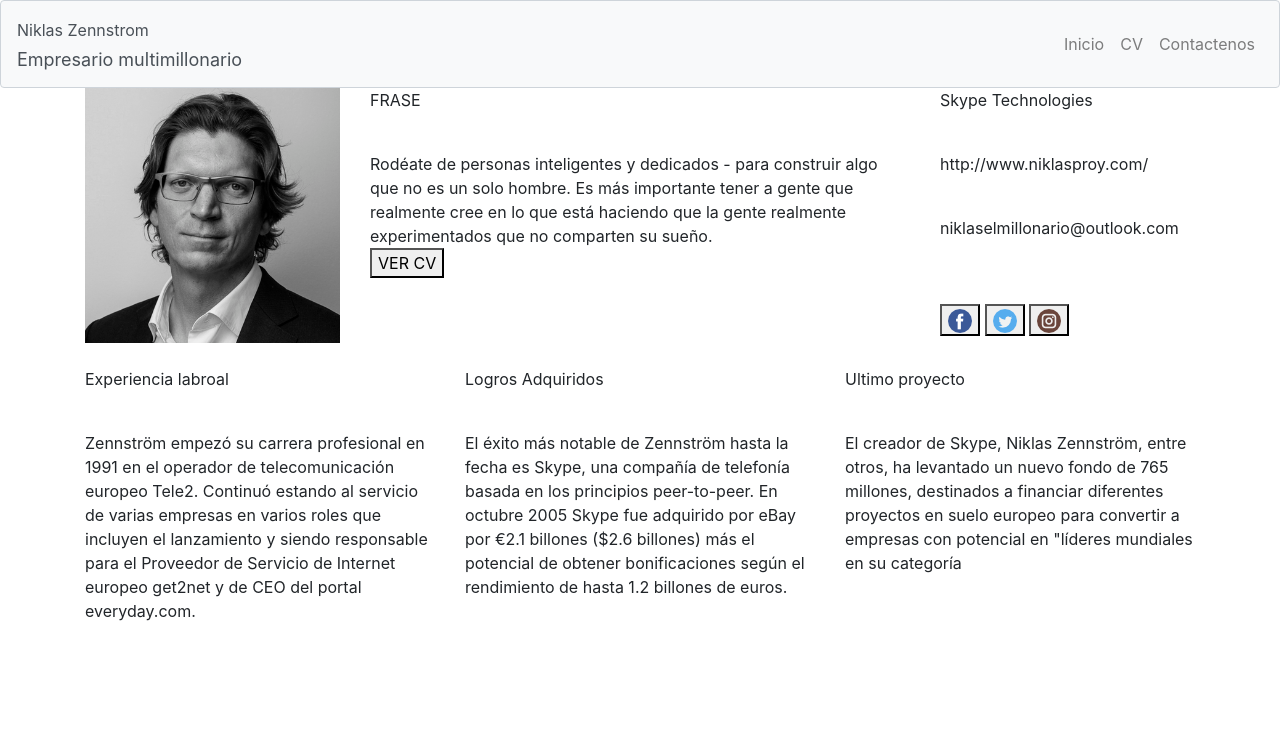
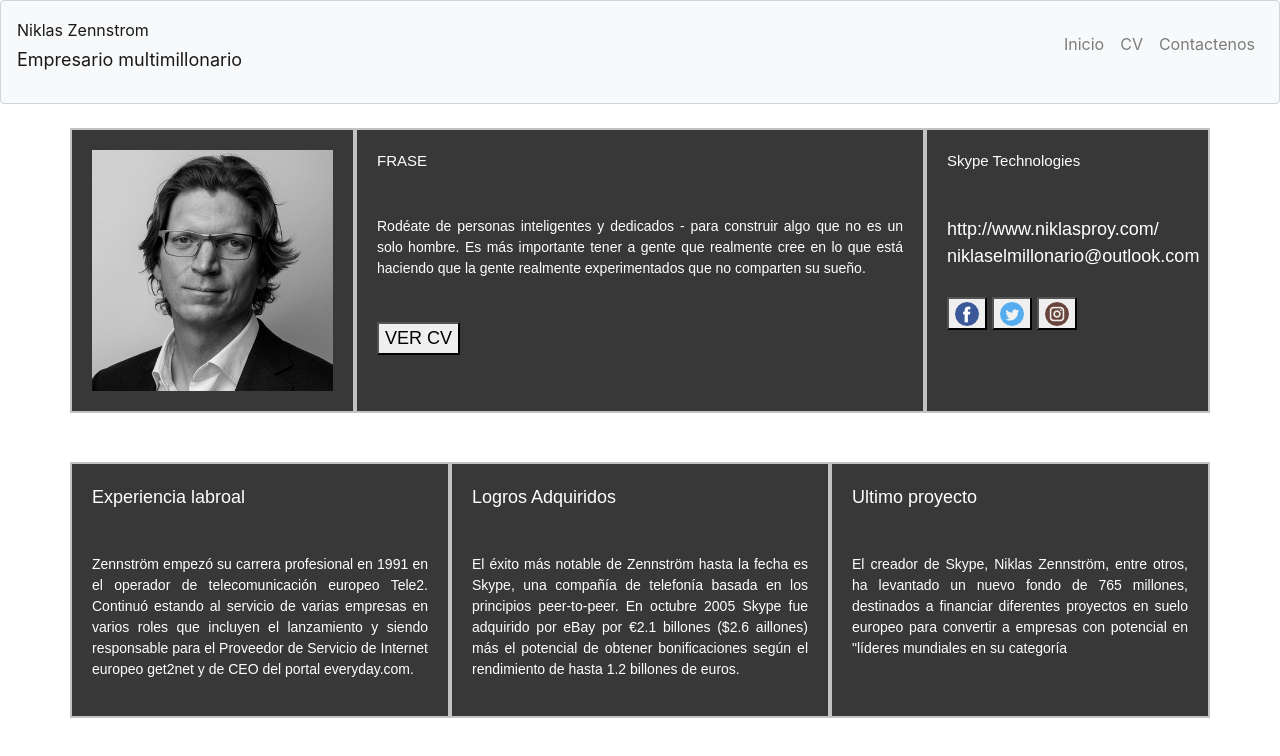
Before and after one commit to rauda4286/web1, a plain HTML site: page index.html in a window 1280 px wide. Drawn offline with nearby package versions, Linux system fonts and the light colour scheme.

Commit message:
Campos y estilo completo

```diff
--- a/css/estilos.css
+++ b/css/estilos.css
@@ -9,7 +9,7 @@
 
 color: #ffffff;
 
-background: #889ccf;
+background: #383838;
 
 margin: 0 0 25px;
 
@@ -17,9 +17,15 @@
 
 padding: 20px;
 
+border: 2px solid #C3C1C1;
+
 }
 
 
 .TextoInicio {
-FONT-SIZE: 12px; COLOR: #FFFFFF; FONT-FAMILY: Arial; TEXT-DECORATION: none ; TEXT-ALIGN:justify;
+FONT-SIZE: 14px; COLOR: #FFFFFF; FONT-FAMILY: Arial; TEXT-DECORATION: none ; TEXT-ALIGN:justify;
 }
+
+.Textotitulo {
+FONT-SIZE: 15px; COLOR: #FFFFFF; FONT-FAMILY: Arial; TEXT-DECORATION: none ; TEXT-ALIGN:justify;
+}
--- a/index.html
+++ b/index.html
@@ -6,7 +6,7 @@
     <title>PAGUINA 1</title>
         <meta name="viewport" content="width=device-width, initial-scale=1, shrink-to-fit=no">
     <link rel="stylesheet" href="https://maxcdn.bootstrapcdn.com/bootstrap/4.0.0/css/bootstrap.min.css" integrity="sha384-Gn5384xqQ1aoWXA+058RXPxPg6fy4IWvTNh0E263XmFcJlSAwiGgFAW/dAiS6JXm" crossorigin="anonymous">
-    <link rel="stylesheet" type="div/css" href="css/estilos.css">
+    <link rel="stylesheet"  href="css/estilos.css">
 
     </head>
 
@@ -14,7 +14,7 @@
 
   <!--  HEADER -->
     <nav class="navbar navbar-expand-lg navbar-light bg-light form-control letra">
-        <a class="navbar-brand letra"  ><font size="3">Niklas Zennstrom</font><br><font size="4">Empresario multimillonario</font></a>
+        <p class="navbar-brand letra"  ><font size="3">Niklas Zennstrom</font><br><font size="4">Empresario multimillonario</font></p>
         <button class="navbar-toggler" type="button" data-toggle="collapse" data-target="#navbarTogglerDemo01" aria-controls="navbarTogglerDemo01" aria-expanded="false" aria-label="Toggle navigation">
     <span class="navbar-toggler-icon"></span>
   </button>
@@ -28,33 +28,34 @@
 
   <ul class="nav navbar-nav navbar-right " >
   <li class="nav-item">
-        <a class="nav-link" href="#">Inicio</a>
+        <p class="nav-link" href="#">Inicio</p>
       </li>
 
       <li class="nav-item">
-        <a class="nav-link" href="#" id="cv">CV</a>
+        <p class="nav-link" href="#" id="cv">CV</p>
       </li>
       <li class="nav-item">
-        <a class="nav-link" href="#">Contactenos</a>
+        <p class="nav-link" href="#">Contactenos</p>
       </li>
     </ul>
         </div>
       </nav>
+      <br>
  <!-- DISEÑO -->
       <div class="container">
 
       <div class="row">
 
-            <div class="col-sm-3">
+            <div class="col-sm-3 div">
           <img class="img-fluid" src="img/foto.jpg" />
           </div>
-          <div class="col-sm-6 "><p>FRASE</p> <br> <a>Rodéate de personas inteligentes y dedicados - para construir algo que no es un solo hombre. Es más importante tener a gente que realmente cree en lo que está haciendo que la gente realmente experimentados que no comparten su sueño.</a>
+          <div class="col-sm-6 div"><p class="Textotitulo">FRASE</p> <br> <p class="TextoInicio     text-justify" >Rodéate de personas inteligentes y dedicados - para construir algo que no es un solo hombre. Es más importante tener a gente que realmente cree en lo que está haciendo que la gente realmente experimentados que no comparten su sueño.</p>
           <br>
 
           <button>VER CV</button>
           </div>
-          <div class="col-sm-3 "><p>Skype Technologies</p><br>
-          <p>http://www.niklasproy.com/</p><br><p>niklaselmillonario@outlook.com</p>
+          <div class="col-sm-3 div "><p class="Textotitulo">Skype Technologies</p><br>
+          <a>http://www.niklasproy.com/</a><br><a>niklaselmillonario@outlook.com</a>
           <br>
           <br>
           <button>
@@ -78,12 +79,12 @@
   <!-- SEGUNDA CAJA -->
 <div class="container">
     <div class="row">
-       <div class="col-sm-4 "><p>Experiencia labroal</p> <br> <a>Zennström empezó su carrera profesional en 1991 en el operador de telecomunicación europeo Tele2. Continuó estando al servicio de varias empresas en varios roles que incluyen el lanzamiento y siendo responsable para el Proveedor de Servicio de Internet europeo get2net y de CEO del portal everyday.com.
-        </a>
+       <div class="col-sm-4  div " ><p >Experiencia labroal</p> <br> <p class="TextoInicio text-justify">Zennström empezó su carrera profesional en 1991 en el operador de telecomunicación europeo Tele2. Continuó estando al servicio de varias empresas en varios roles que incluyen el lanzamiento y siendo responsable para el Proveedor de Servicio de Internet europeo get2net y de CEO del portal everyday.com.
+        </p>
         </div>
-        <div class="col-sm-4 "><p>Logros Adquiridos</p> <br> <a>El éxito más notable de Zennström hasta la fecha es Skype, una compañía de telefonía basada en los principios peer-to-peer. En octubre 2005 Skype fue adquirido por eBay por €2.1 billones ($2.6 billones) más el potencial de obtener bonificaciones según el rendimiento de hasta 1.2 billones de euros.</a>
+        <div class="col-sm-4 div"><p >Logros Adquiridos</p> <br> <p class="TextoInicio text-justify">El éxito más notable de Zennström hasta la fecha es Skype, una compañía de telefonía basada en los principios peer-to-peer. En octubre 2005 Skype fue adquirido por eBay por €2.1 billones ($2.6 aillones) más el potencial de obtener bonificaciones según el rendimiento de hasta 1.2 billones de euros.</p>
         </div>
-         <div class="col-sm-4 "><p>Ultimo proyecto</p> <br> <a> El creador de Skype, Niklas Zennström, entre otros, ha levantado un nuevo fondo de 765 millones, destinados a financiar diferentes proyectos en suelo europeo para convertir a empresas con potencial en "líderes mundiales en su categoría</a>
+         <div class="col-sm-4 div" ><p >Ultimo proyecto</p> <br> <p class="TextoInicio text-justify"> El creador de Skype, Niklas Zennström, entre otros, ha levantado un nuevo fondo de 765 millones, destinados a financiar diferentes proyectos en suelo europeo para convertir a empresas con potencial en "líderes mundiales en su categoría</p>
         </div>
 
     </div>
```
